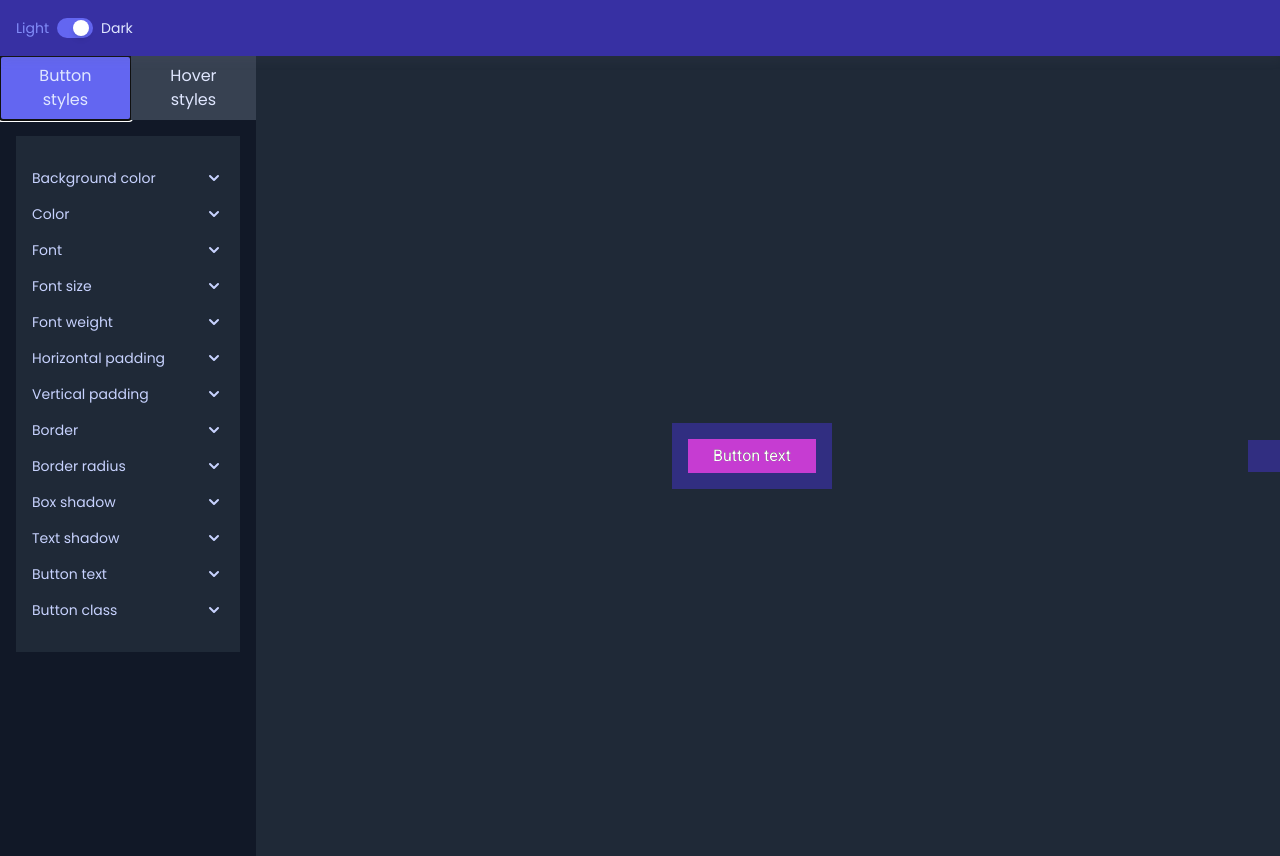
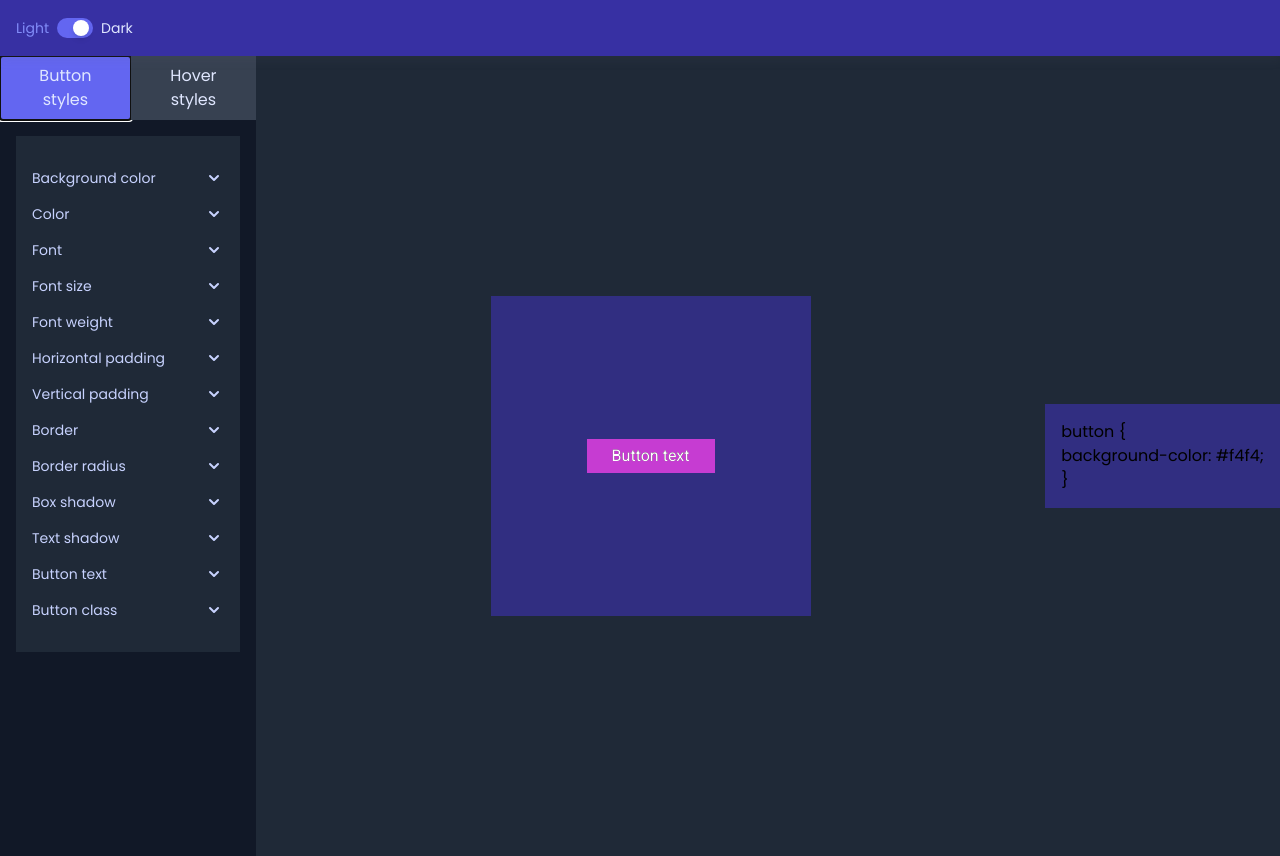
Before and after one commit to donkageorgieva/Style-A-Button, a React (Create React App) app: page / in a window 1280 px wide. Built offline with nearby package versions, Linux system fonts and the light colour scheme.

Commit message:
fix: auto close color picker

```diff
--- a/package.json
+++ b/package.json
@@ -8,7 +8,6 @@
     "@testing-library/jest-dom": "^5.15.0",
     "@testing-library/react": "^11.2.7",
     "@testing-library/user-event": "^12.8.3",
-    "codemirror": "^5.64.0",
     "react": "^17.0.2",
     "react-color": "^2.17.3",
     "react-dom": "^17.0.2",
--- a/src/components/Layout/Code-Window/Code-Window.js
+++ b/src/components/Layout/Code-Window/Code-Window.js
@@ -3,7 +3,15 @@ import { useSelector } from "react-redux";
 const CodeWindow = (props) => {
   const chosenStyles = useSelector((state) => state.reducer.options);
   const buttonStyles = useButtonStyles(chosenStyles);
-  return <div className="dark:bg-indigo-900 p-4"></div>;
+
+  return (
+    <div className="dark:bg-indigo-900 p-4">
+      <p>
+        button {"{"} <br /> background-color: #f4f4; <br />
+        {"}"}
+      </p>
+    </div>
+  );
 };
 
 export default CodeWindow;
--- a/src/components/Layout/Controlls/Control/Control.js
+++ b/src/components/Layout/Controlls/Control/Control.js
@@ -40,11 +40,14 @@ const Control = (props) => {
   };
   return (
     <div className="my-4">
-      <div className="flex items-center justify-between">
-        <h5 className=" text-sm text-gray-800 dark:text-indigo-200 transition duration-400">
+      <div
+        className="flex items-center justify-between cursor-pointer "
+        onClick={toggleControlHandler}
+      >
+        <h5 className=" text-sm text-gray-800 dark:text-indigo-200">
           {props.setting}
         </h5>
-        <button className="cursor-pointer" onClick={toggleControlHandler}>
+        <button>
           <svg
             xmlns="http://www.w3.org/2000/svg"
             className="h-5 w-5   text-gray-800 dark:text-indigo-200 transition duration-400"
@@ -73,6 +76,7 @@ const Control = (props) => {
               addStyle(color.hex);
             }}
             color={currControl.value}
+            onChangeComplete={toggleControlHandler}
           />
         ) : props.slider && !props.color ? (
           <Slider
@@ -111,6 +115,7 @@ const Control = (props) => {
             changeColor={(color, index) => {
               addMultipleStyles(color, index);
             }}
+            onChangeComplete={toggleControlHandler}
           />
         ) : null}
       </div>
--- a/src/components/Layout/Controlls/Controlls-Group.js
+++ b/src/components/Layout/Controlls/Controlls-Group.js
@@ -38,7 +38,7 @@ const Controlls = () => {
           onClick={hoverStylesHandler}
         />
       </div>
-      <div className="p-4  flex flex-col justify-center">
+      <div className="p-4  flex flex-col justify-center ">
         <div className=" bg-gray-200 dark:bg-gray-800 p-4">
           {controlElements}
         </div>
--- a/src/components/Layout/Preview-Window/Preview-Window.js
+++ b/src/components/Layout/Preview-Window/Preview-Window.js
@@ -8,10 +8,11 @@ const PreviewWindow = (props) => {
       (option) => option.name.trim() === "Button text".trim()
     )
   );
-  console.log(buttonStyles);
   return (
-    <div className="dark:bg-indigo-900 p-4">
-      <button style={buttonStyles}>{buttonText.value}</button>
+    <div className="dark:bg-indigo-900 p-4 w-1/4  h-80 flex justify-center items-center overflow-hidden">
+      <div>
+        <button style={buttonStyles}>{buttonText.value}</button>
+      </div>
     </div>
   );
 };
--- a/src/components/UI/Slider-And-Color/SliderAndColor.js
+++ b/src/components/UI/Slider-And-Color/SliderAndColor.js
@@ -55,6 +55,7 @@ const SliderAndColor = (props) => {
             props.changeColor(color.hex, colorIndex);
           }}
           color={currOption.value[colorIndex]}
+          onChangeComplete={props.onChangeComplete}
         />
       )}
     </React.Fragment>
```
Also changed, not shown: 1 other file (tests, documents, lock files or other folders).
